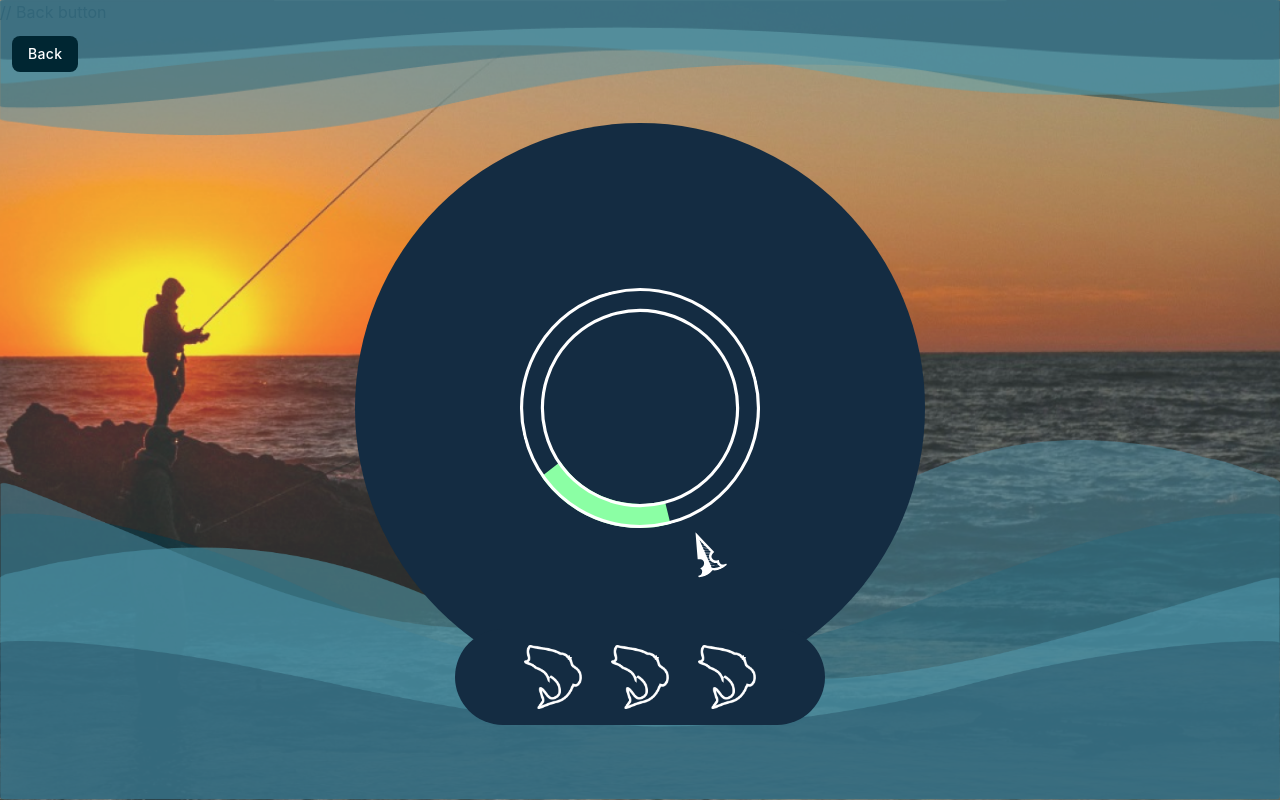
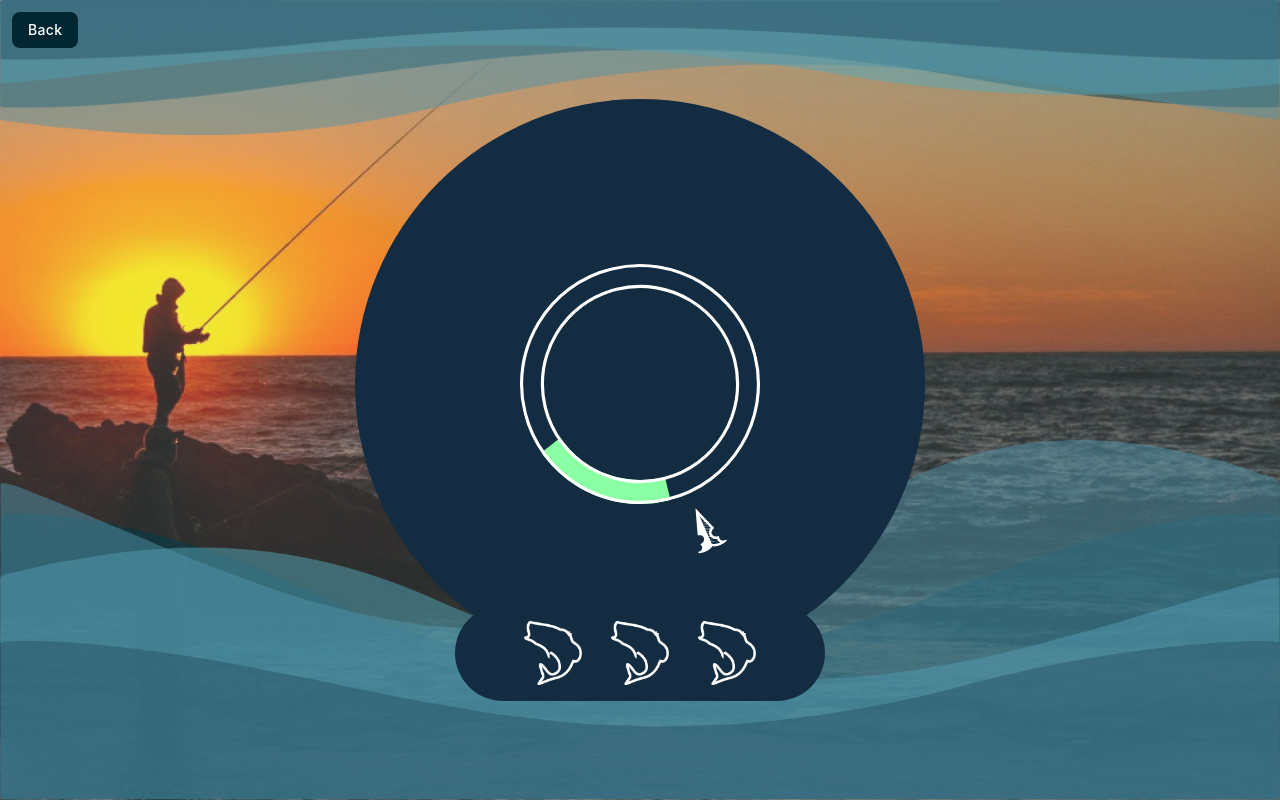
Before and after one commit to NicCaddeo/Fishermans-Logbook, a React (Create React App) app: page /catch-fish in a window 1280 px wide. Built offline with nearby package versions, Linux system fonts and the light colour scheme.

Commit message:
Fix UI bug in Game Page.

```diff
--- a/src/pages/GamePage.tsx
+++ b/src/pages/GamePage.tsx
@@ -160,7 +160,7 @@ const GamePage = () => {
 			<img src={waves_top} alt="top_waves" className={Styles.topWaves} />
 			<img src={waves_bottom} alt="top_waves" className={Styles.bottomWaves} />
 
-			// Back button
+			{/* Back button */}
 			<div className={Styles.content}>
 				<Button
 					text="Back"
```
